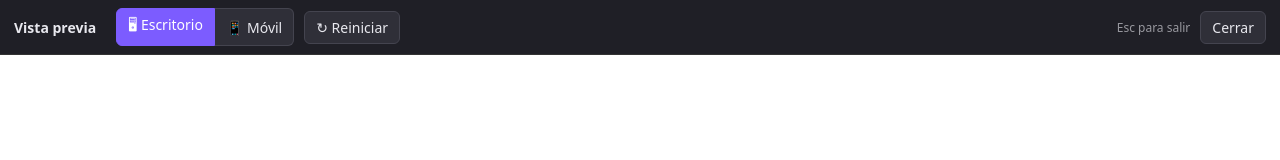
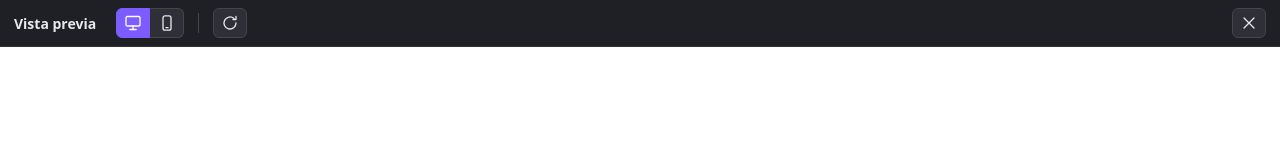
Before and after one commit to m3nt41/webedithor, a website built with Vite: page index.html in a window 1280 px wide. Both pictures are taken after a click on the button 366 px from the left and 21 px from the top of the page. Built offline with nearby package versions, Linux system fonts and the light colour scheme.

Commit message:
Vista previa: barra solo con iconos (iconos.js compartido con toolbar), aria-pressed y divisor
Co-Authored-By: Claude Sonnet 5.5 <noreply@anthropic.com>

```diff
--- a/src/styles/app.css
+++ b/src/styles/app.css
@@ -141,8 +141,11 @@ details.bloque .variantes button:hover { background: #3b3470; }
 #vista-previa button:hover { background: #3b3470; }
 #vista-previa button.activo { background: #7c5cff; border-color: #7c5cff; color: #fff; }
 #vista-previa .grupo { display: flex; margin-left: 10px; }
-#vista-previa .grupo button:first-child { border-radius: 6px 0 0 6px; }
-#vista-previa .grupo button:last-child { border-radius: 0 6px 6px 0; border-left: 0; }
+#vista-previa .ico-btn { width: 34px; height: 30px; padding: 0; display: inline-flex; align-items: center; justify-content: center; border-radius: 6px; }
+#vista-previa .grupo .ico-btn:first-child { border-radius: 6px 0 0 6px; }
+#vista-previa .grupo .ico-btn:last-child { border-radius: 0 6px 6px 0; border-left: 0; }
+#vista-previa .divisor { width: 1px; height: 20px; background: #44444f; margin: 0 4px; }
+#vista-previa .ico-btn:focus-visible { outline: 2px solid #a794ff; outline-offset: 2px; }
 #vista-previa .vp-escenario { flex: 1; min-height: 0; display: flex; justify-content: center; background: #0e0e12; }
 #vista-previa iframe { width: 100%; height: 100%; border: 0; background: #fff; }
 #vista-previa.movil iframe { width: 390px; flex: none; }
--- /dev/null
+++ b/src/ui/iconos.js
@@ -0,0 +1,7 @@
+// Iconos de línea fina compartidos (barra del editor y barra de la Vista previa), 18px, stroke="currentColor".
+export const ico = (d) => `<svg viewBox="0 0 18 18" width="18" height="18" fill="none" stroke="currentColor" stroke-width="1.3" stroke-linecap="round" stroke-linejoin="round" aria-hidden="true">${d}</svg>`;
+export const SVG_ESCRITORIO = ico('<rect x="2" y="2.5" width="14" height="9.5" rx="1.2"/><path d="M9 12v3M5.8 15.5h6.4"/>');
+export const SVG_MOVIL = ico('<rect x="5" y="1.8" width="8" height="14.4" rx="2"/><path d="M8 13.7h2"/>');
+export const SVG_OJO = ico('<path d="M1.5 9S4.3 4 9 4s7.5 5 7.5 5-2.8 5-7.5 5S1.5 9 1.5 9Z"/><circle cx="9" cy="9" r="2.2"/>');
+export const SVG_REINICIAR = ico('<path d="M15 9a6 6 0 1 1-2-4.5"/><path d="M15 2.5v3h-3"/>');
+export const SVG_CERRAR = ico('<path d="M4 4l10 10M14 4L4 14"/>');
--- a/src/ui/toolbar.js
+++ b/src/ui/toolbar.js
@@ -5,11 +5,7 @@ import { getState, subscribe, undo, redo, puedeDeshacer, puedeRehacer, setViewMo
 import { exportHTML, descargar } from '../export/exporter.js';
 import { abrirVistaPrevia } from './vistaprevia.js';
 
-// Iconos de línea fina (mismo estilo que las pestañas del panel izquierdo), 18px.
-const ico = (d) => `<svg viewBox="0 0 18 18" width="18" height="18" fill="none" stroke="currentColor" stroke-width="1.3" stroke-linecap="round" stroke-linejoin="round" aria-hidden="true">${d}</svg>`;
-const SVG_ESCRITORIO = ico('<rect x="2" y="2.5" width="14" height="9.5" rx="1.2"/><path d="M9 12v3M5.8 15.5h6.4"/>');
-const SVG_MOVIL = ico('<rect x="5" y="1.8" width="8" height="14.4" rx="2"/><path d="M8 13.7h2"/>');
-const SVG_OJO = ico('<path d="M1.5 9S4.3 4 9 4s7.5 5 7.5 5-2.8 5-7.5 5S1.5 9 1.5 9Z"/><circle cx="9" cy="9" r="2.2"/>');
+import { SVG_ESCRITORIO, SVG_MOVIL, SVG_OJO } from './iconos.js'; // iconos compartidos con la Vista previa
 
 export function initToolbar(host) {
   host.innerHTML = `
--- a/src/ui/vistaprevia.js
+++ b/src/ui/vistaprevia.js
@@ -7,6 +7,7 @@
 
 import { getState } from '../core/store.js';
 import { exportHTML } from '../export/exporter.js';
+import { SVG_ESCRITORIO, SVG_MOVIL, SVG_REINICIAR, SVG_CERRAR } from './iconos.js';
 
 let capa = null;
 
@@ -19,14 +20,14 @@ export function abrirVistaPrevia() {
   capa.innerHTML = `
     <div class="vp-barra">
       <strong>Vista previa</strong>
-      <span class="grupo">
-        <button type="button" id="vp-desktop" class="activo">🖥 Escritorio</button>
-        <button type="button" id="vp-mobile">📱 Móvil</button>
+      <span class="grupo" role="group" aria-label="Modo de la vista previa">
+        <button type="button" id="vp-desktop" class="ico-btn activo" title="Escritorio" aria-label="Escritorio" aria-pressed="true">${SVG_ESCRITORIO}</button>
+        <button type="button" id="vp-mobile" class="ico-btn" title="Móvil" aria-label="Móvil" aria-pressed="false">${SVG_MOVIL}</button>
       </span>
-      <button type="button" id="vp-reiniciar" title="Volver a cargar la página desde el inicio">↻ Reiniciar</button>
+      <span class="divisor" aria-hidden="true"></span>
+      <button type="button" id="vp-reiniciar" class="ico-btn" title="Reiniciar" aria-label="Reiniciar">${SVG_REINICIAR}</button>
       <span class="espacio"></span>
-      <span class="vp-ayuda">Esc para salir</span>
-      <button type="button" id="vp-cerrar" class="primario">Cerrar</button>
+      <button type="button" id="vp-cerrar" class="ico-btn" title="Cerrar (Esc)" aria-label="Cerrar (Esc)">${SVG_CERRAR}</button>
     </div>
     <div class="vp-escenario"><iframe id="vp-frame" title="Vista previa de la página"></iframe></div>
   `;
@@ -57,8 +58,11 @@ export function abrirVistaPrevia() {
 
   const modo = (movil) => {
     capa.classList.toggle('movil', movil);
-    capa.querySelector('#vp-desktop').classList.toggle('activo', !movil);
-    capa.querySelector('#vp-mobile').classList.toggle('activo', movil);
+    for (const [id, on] of [['#vp-desktop', !movil], ['#vp-mobile', movil]]) {
+      const b = capa.querySelector(id);
+      b.classList.toggle('activo', on);
+      b.setAttribute('aria-pressed', String(on));
+    }
   };
   capa.querySelector('#vp-desktop').addEventListener('click', () => modo(false));
   capa.querySelector('#vp-mobile').addEventListener('click', () => modo(true));
```
Also changed, not shown: PROGRESS.md (+1 -0 lines), tests/vista-previa.mjs (+1 -1 lines).
